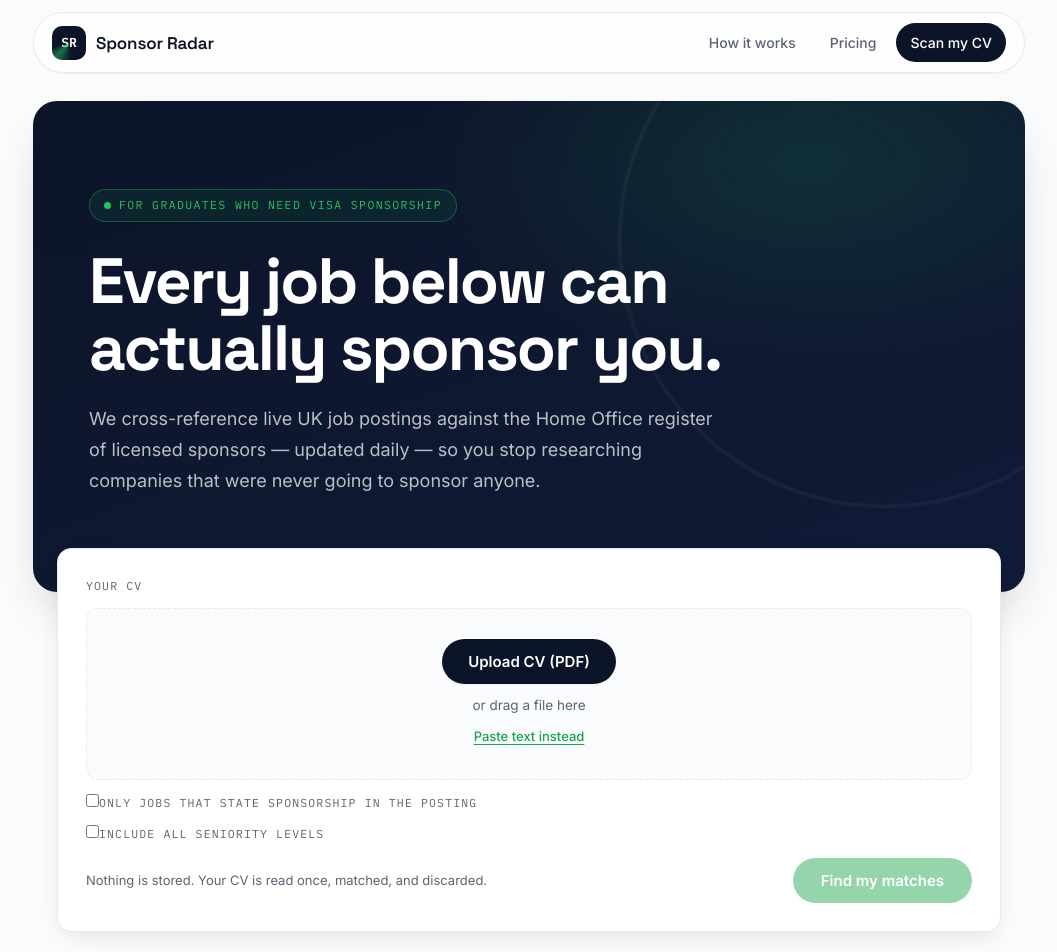
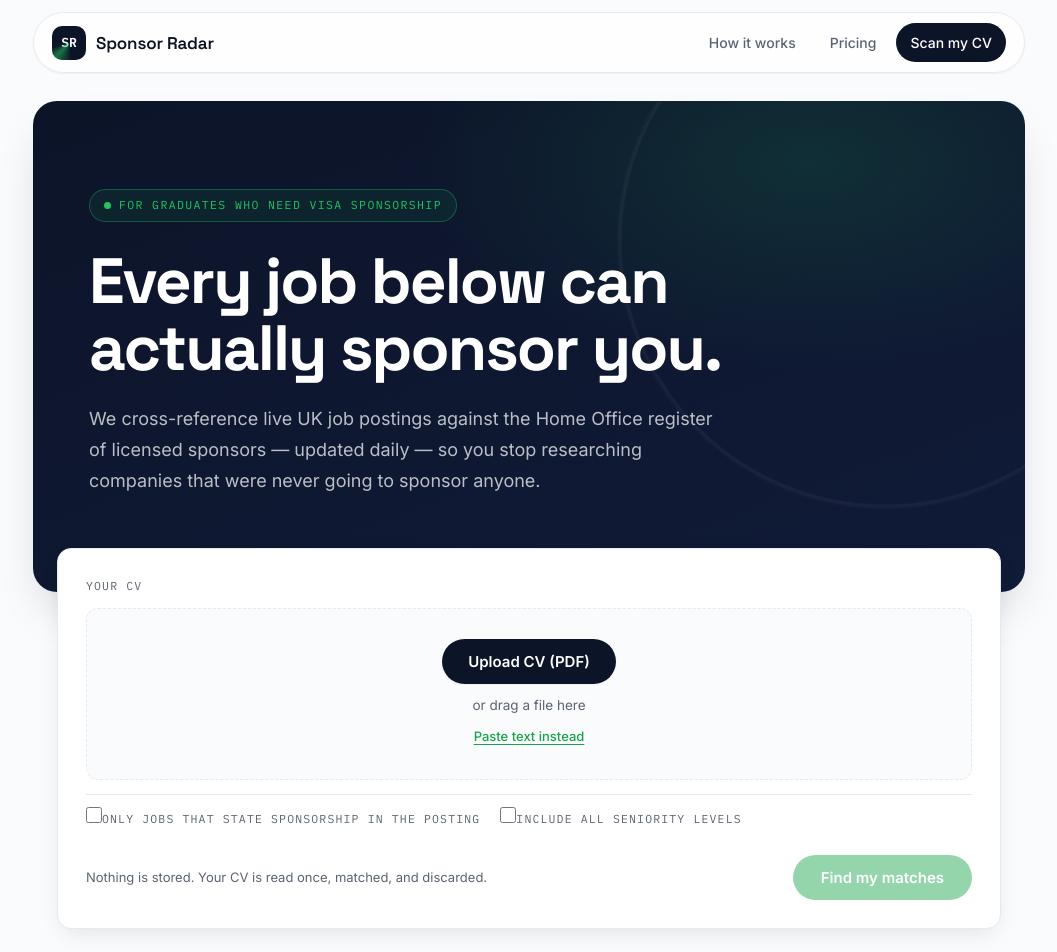
Before and after one commit to adilh333/Sponsor-Radar, a Next.js app in the folder web/: page / in a window 1280 px wide. Shown: the top 952 px of the page, without its empty margins (111-1168 px from the left). Built offline with nearby package versions, Linux system fonts and the light colour scheme.

Commit message:
Add styles for filters and detection note
Added styles for filters and detection note.

```diff
--- a/web/app/globals.css
+++ b/web/app/globals.css
@@ -404,3 +404,22 @@ button:focus-visible { outline: 3px solid rgba(34,197,94,0.4); outline-offset: 2
   font: 500 14.5px "Inter", sans-serif; color: var(--signal-dim);
   background: rgba(34,197,94,0.1); border-radius: 12px; padding: 14px 18px;
 }
+
+/* ---------- Filters + detection note ---------- */
+.filters {
+  display: flex; gap: 20px; flex-wrap: wrap;
+  margin-top: 12px; padding-top: 12px; border-top: 1px solid var(--line);
+}
+.check {
+  display: flex; align-items: center; gap: 8px;
+  font-size: 13.5px; color: var(--ink-soft); cursor: pointer;
+}
+.check input {
+  width: 16px; height: 16px; accent-color: var(--signal-dim); cursor: pointer;
+}
+.detect-note {
+  font-size: 13.5px; color: var(--ink-soft);
+  background: var(--surface); border: 1px solid var(--line);
+  border-radius: 12px; padding: 12px 16px; margin-bottom: 16px;
+  max-width: 72ch;
+}
```
